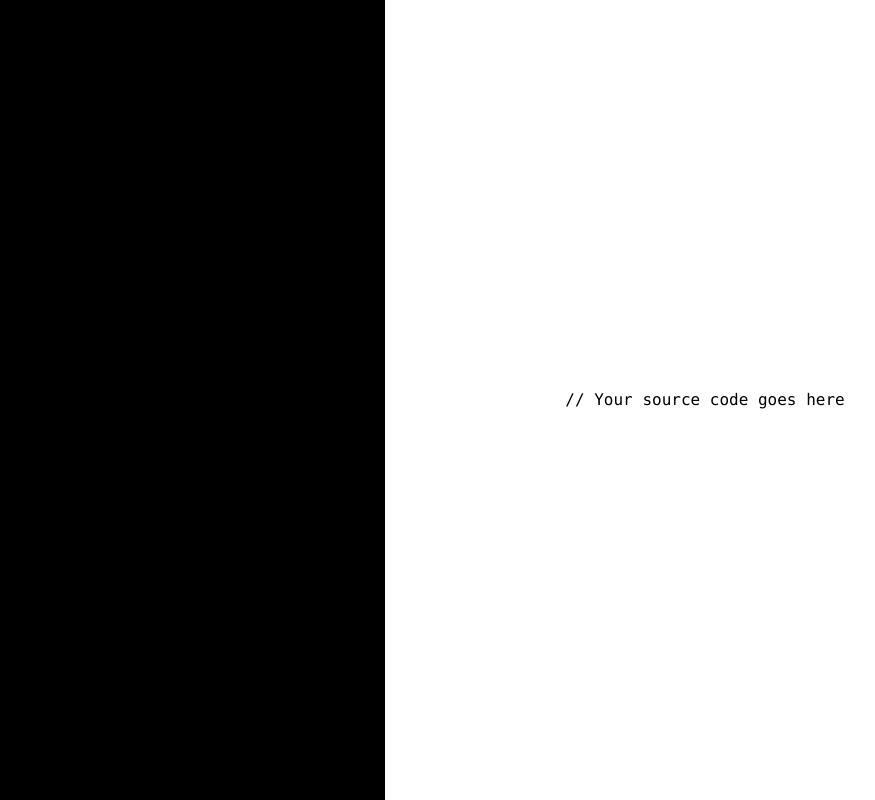
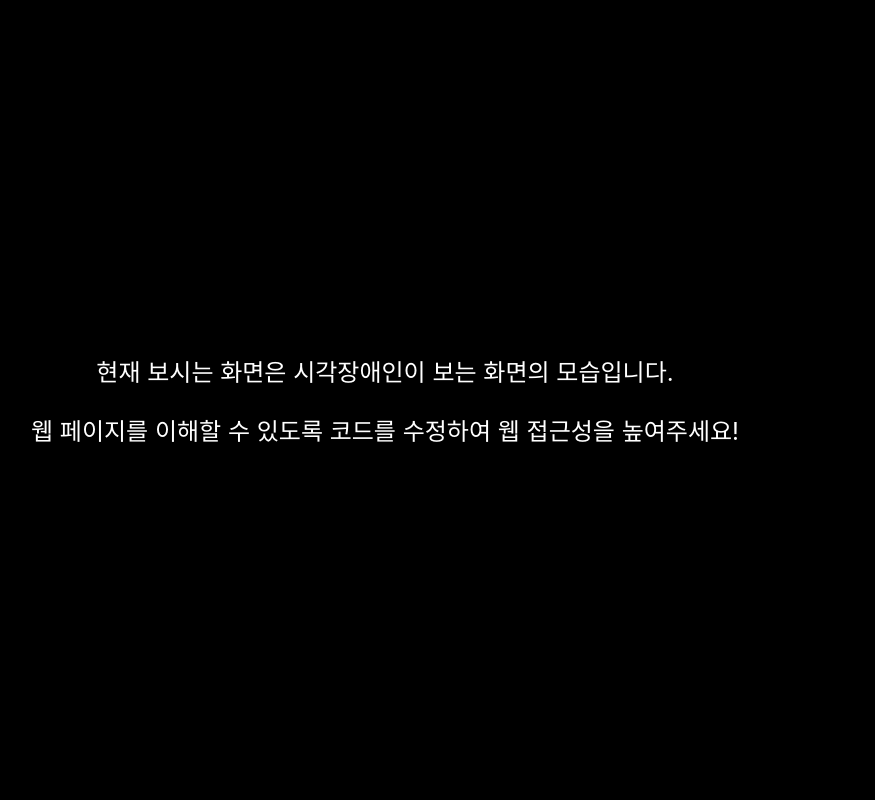
Before and after one commit to freecoderer/OpenGateService, a React (Create React App) app: page / in a window 1280 px wide. Shown: the whole page, without its empty margins (255-1130 px from the left). Built offline with nearby package versions, Linux system fonts and the light colour scheme.

Commit message:
첫 화면 멘트 추가

```diff
--- a/src/App.css
+++ b/src/App.css
@@ -9,6 +9,19 @@
   width: 100%;
   height: 100%;
   background-color: black;
+  display: flex;
+  justify-content: center;
+  align-items: center;
+}
+
+.centered-text {
+  text-align: center;
+}
+
+.white-text {
+  color: white;
+  font-size: 24px;
+  /* You can adjust the font size and other styles as needed */
 }
 
 .split-screen {
--- a/src/App.js
+++ b/src/App.js
@@ -3,19 +3,36 @@ import './App.css';
 
 const App = () => {
   const [showContent, setShowContent] = useState(false);
+  const [showText, setShowText] = useState(false);
 
   useEffect(() => {
-    const timer = setTimeout(() => {
-      setShowContent(true);
+    const blackScreenTimer = setTimeout(() => {
+      setShowText(true);
     }, 3000);
 
-    return () => clearTimeout(timer);
+    const textTimer = setTimeout(() => {
+      setShowContent(true);
+    }, 8000);
+
+    return () => {
+      clearTimeout(blackScreenTimer);
+      clearTimeout(textTimer);
+    };
   }, []);
 
   return (
     <div className="app">
       {!showContent ? (
-        <div className="black-screen"></div>
+        <div className="black-screen">
+          {showText && (
+            <div className="centered-text">
+              <p className="white-text">
+                현재 보시는 화면은 시각장애인이 보는 화면의 모습입니다.
+              </p>
+              <p className="white-text">웹 페이지를 이해할 수 있도록 코드를 수정하여 웹 접근성을 높여주세요!</p>
+            </div>
+          )}
+        </div>
       ) : (
         <div className="split-screen">
           <div className="left-screen"></div>
```
